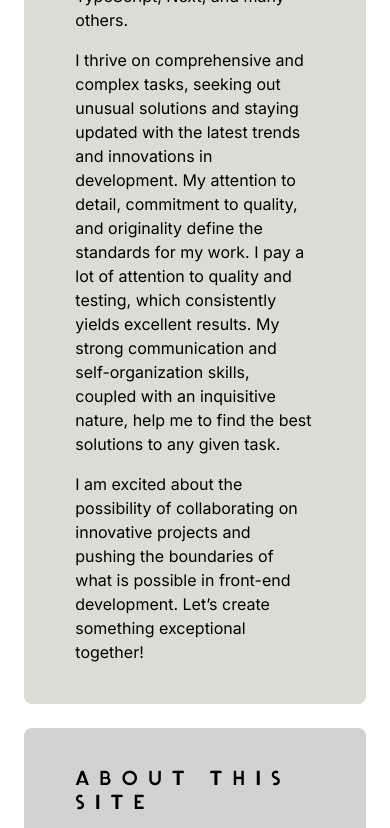
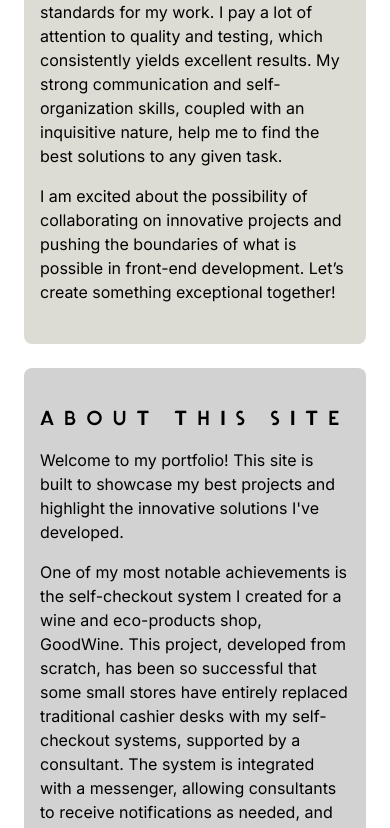
Before and after one commit to Toxio/it-genius, a Next.js app: page /about in a window 390 px wide. Shown: the part 1156-1984 px from the top of the page. Built offline with nearby package versions, Linux system fonts and the light colour scheme.

Commit message:
Mobile style changes

```diff
--- a/src/app/about/page.tsx
+++ b/src/app/about/page.tsx
@@ -29,7 +29,7 @@ export default function Page() {
         />
         <div className="px-6 md:text-lg mt-10 flex flex-col md:flex-row justify-between">
           <div className="bg-[#dddcd4] rounded-lg py-10 md:w-1/2">
-            <div className="m-auto w-[70%] space-y-4 text-base">
+            <div className="m-auto px-4 md:px-0 md:w-[70%] space-y-4 text-base">
               <h2 className="font-[Jaden] tracking-[10px] mb-4">about me</h2>
               <p className="">
                 Hello! Let’s meet. I’m a Senior Front End developer from
@@ -68,7 +68,7 @@ export default function Page() {
             </div>
           </div>
           <div className="md:ml-3 mt-6 md:mt-0 md:w-1/2 bg-[#d2d2d2] rounded-lg py-10">
-            <div className="m-auto w-[70%] space-y-4 text-base">
+            <div className="m-auto px-4 md:px-0 md:w-[70%] space-y-4 text-base">
               <h2 className="font-[Jaden] tracking-[10px] mb-4">
                 about this site
               </h2>
```
